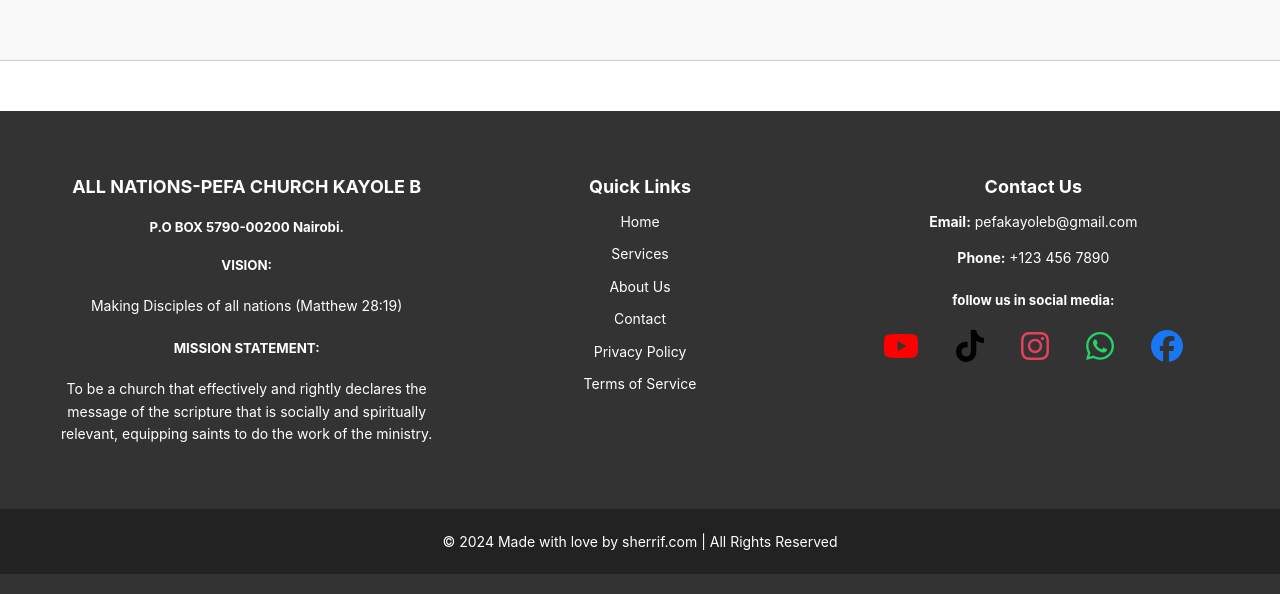
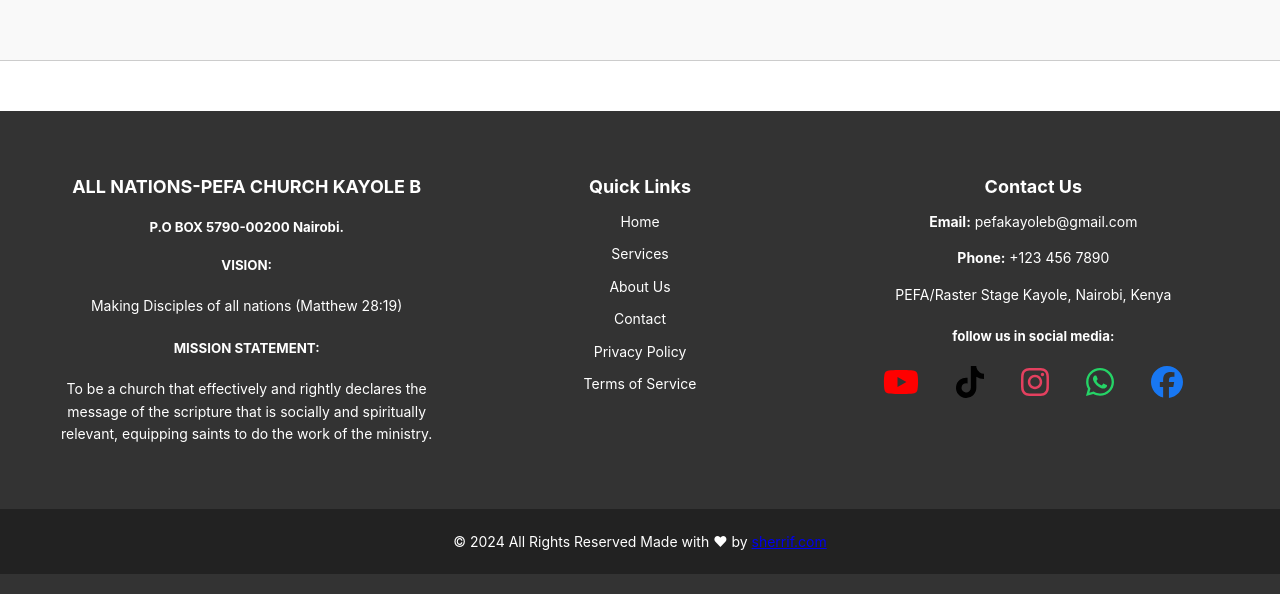
Before and after one commit to kimitasharrif/churchwebsite, a React (Create React App) app: page / in a window 1280 px wide. Shown: the part 7316-7910 px from the top of the page. Built offline with nearby package versions, Linux system fonts and the light colour scheme.

Commit message:
links added

```diff
--- a/src/App.css
+++ b/src/App.css
@@ -222,3 +222,12 @@ body {
 
 
 /* contact form */
+.love-link {
+  color: red; /* Red color for the love icon */
+  text-decoration: none; /* No underline */
+  font-size: 20px; /* Size of the heart icon */
+}
+
+.love-link:hover {
+  color: darkred; /* Darker red on hover */
+}
--- a/src/components/Footer.jsx
+++ b/src/components/Footer.jsx
@@ -35,22 +35,23 @@ function Footer() {
           <h2>Contact Us</h2>
           <p><strong>Email:</strong> pefakayoleb@gmail.com</p>
           <p><strong>Phone:</strong> +123 456 7890</p>
+          <p>PEFA/Raster Stage Kayole, Nairobi, Kenya</p>
           <h5>follow us in social media:</h5>
 
           <div className="social-media-links" style={styles.iconContainer}>
-            <a href="https://www.youtube.com/your-channel" target="_blank" rel="noopener noreferrer" style={styles.youtube}>
+            <a href="https://www.youtube.com/@pkb_church" target="_blank" rel="noopener noreferrer" style={styles.youtube}>
               <FontAwesomeIcon icon={faYoutube} size="2x" />
             </a>
-            <a href="https://www.tiktok.com/@your-username" target="_blank" rel="noopener noreferrer" style={styles.tiktok}>
+            <a href="https://www.tiktok.com/@pkb_church" target="_blank" rel="noopener noreferrer" style={styles.tiktok}>
               <FontAwesomeIcon icon={faTiktok} size="2x" />
             </a>
-            <a href="https://www.instagram.com/your-username" target="_blank" rel="noopener noreferrer" style={styles.instagram}>
+            <a href="https://www.instagram.com/pkb_church/" target="_blank" rel="noopener noreferrer" style={styles.instagram}>
               <FontAwesomeIcon icon={faInstagram} size="2x" />
             </a>
             <a href="https://wa.me/your-phonenumber" target="_blank" rel="noopener noreferrer" style={styles.whatsapp}>
               <FontAwesomeIcon icon={faWhatsapp} size="2x" />
             </a>
-            <a href="https://www.facebook.com/your-username" target="_blank" rel="noopener noreferrer" style={styles.facebook}>
+            <a href="https://www.facebook.com/churchpkb/" target="_blank" rel="noopener noreferrer" style={styles.facebook}>
               <FontAwesomeIcon icon={faFacebook} size="2x" />
             </a>
           </div>
@@ -58,8 +59,12 @@ function Footer() {
       </div>
 
       <div className="footer-bottom">
-        <p>&copy; {new Date().getFullYear()} Made with love by sherrif.com | All Rights Reserved</p>
-      </div>
+  <p>
+    &copy; {new Date().getFullYear()}  All Rights Reserved              Made with  ❤
+     by <a href="https://kimitasharrif.netlify.app/"> sherrif.com </a>
+  </p>
+</div>
+
     </footer>
   );
 }
```
